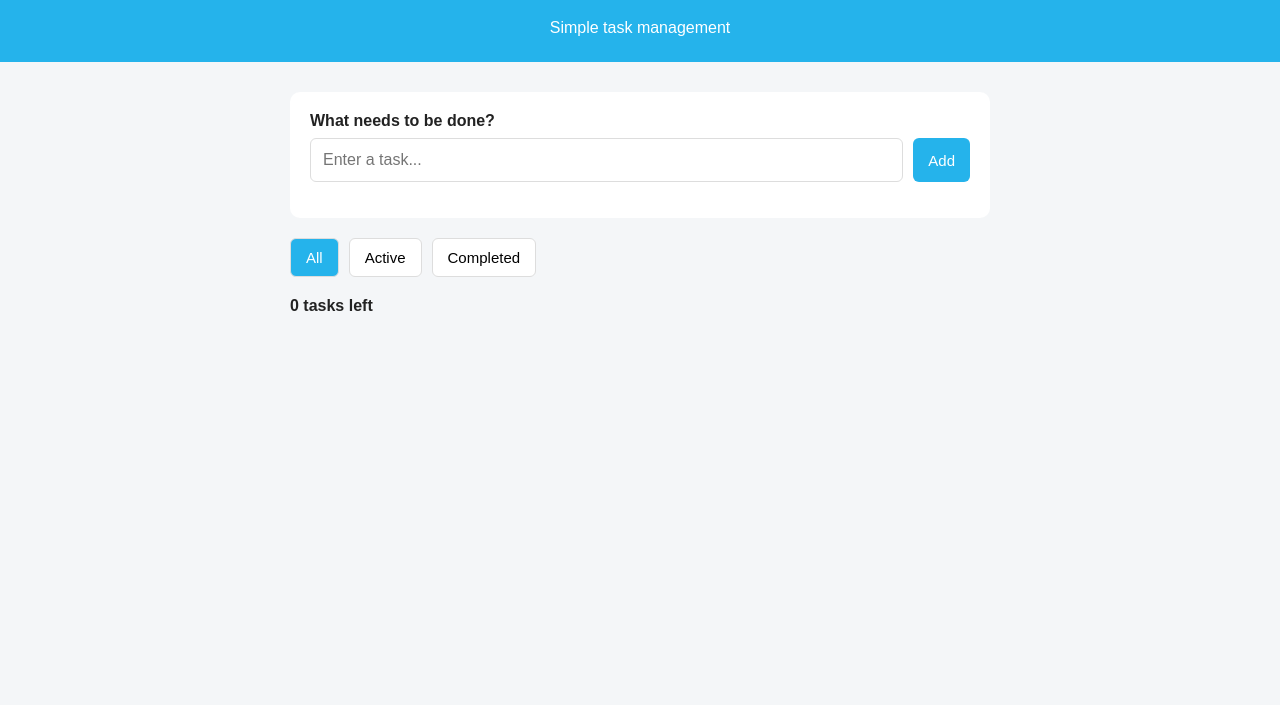
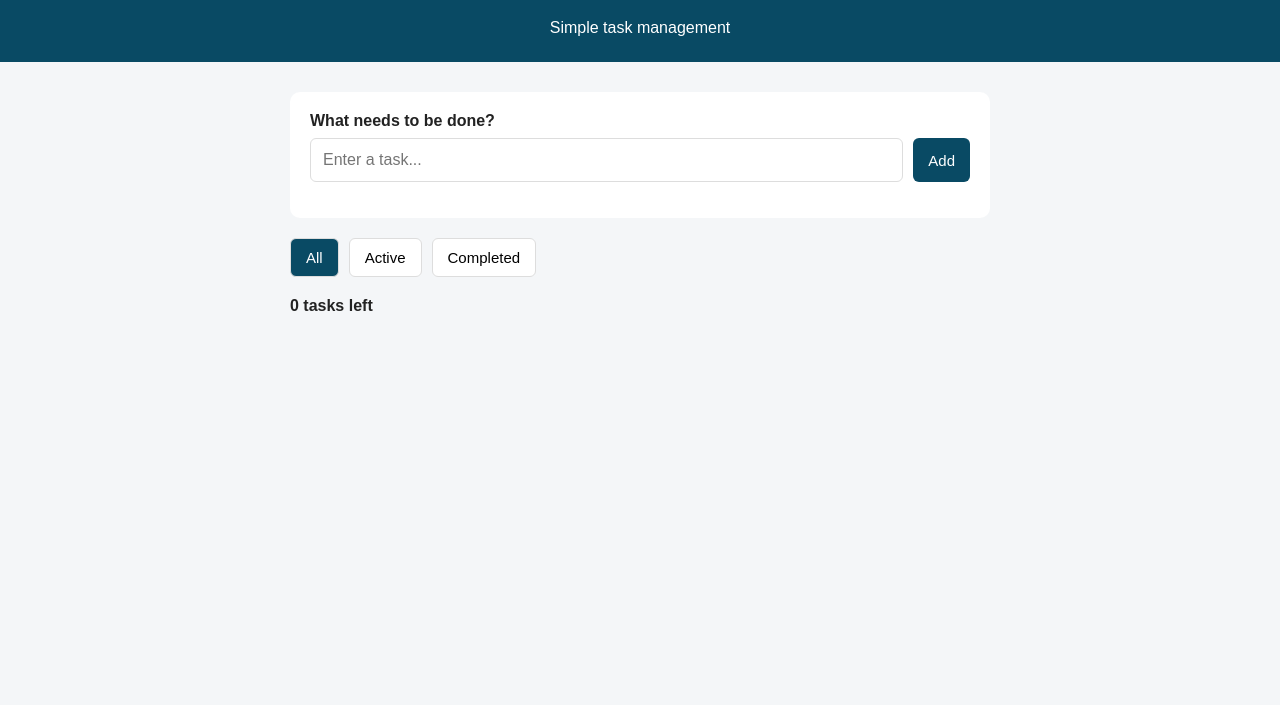
Before and after one commit to queenuwase92-ui/Taskflow1, a plain HTML site: page index.html in a window 1280 px wide. Shown: the part 95-800 px from the top of the page. Drawn offline with Linux system fonts and the light colour scheme; no server answers.

Commit message:
updating my css file with colors and fonts

```diff
--- a/style.css
+++ b/style.css
@@ -1,8 +1,8 @@
 
 
 :root {
-    --primary: #25b3eb;
-    --primary-dark: #1d3fd8;
+    --primary: #094a64;
+    --primary-dark: #1076a2;
     --background: #f4f6f8;
     --white: #ffffff;
     --text: #222222;
```
